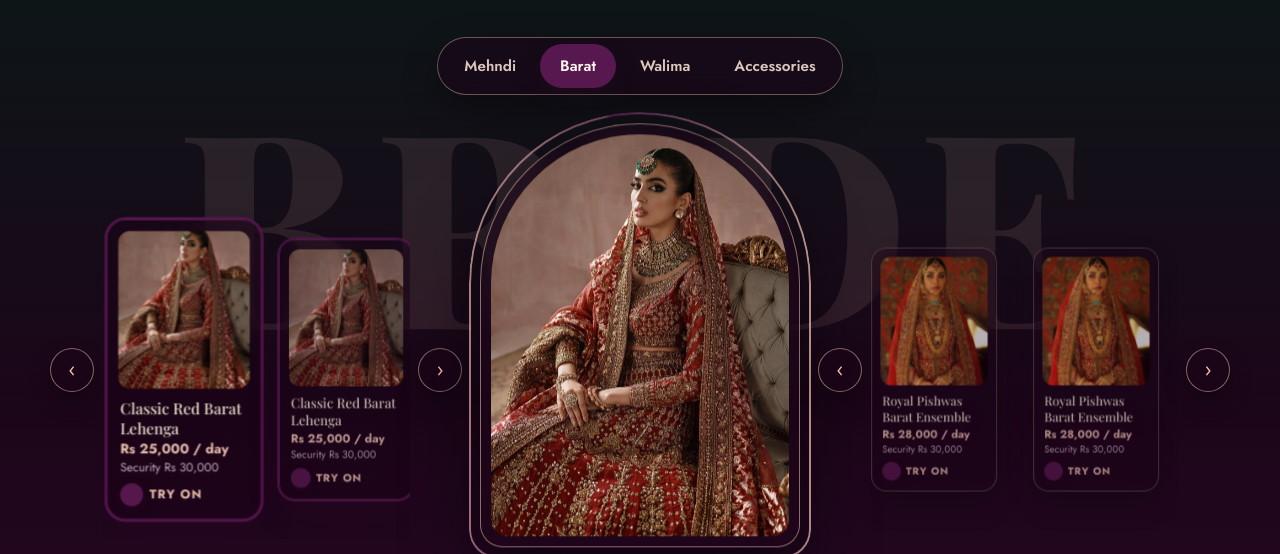
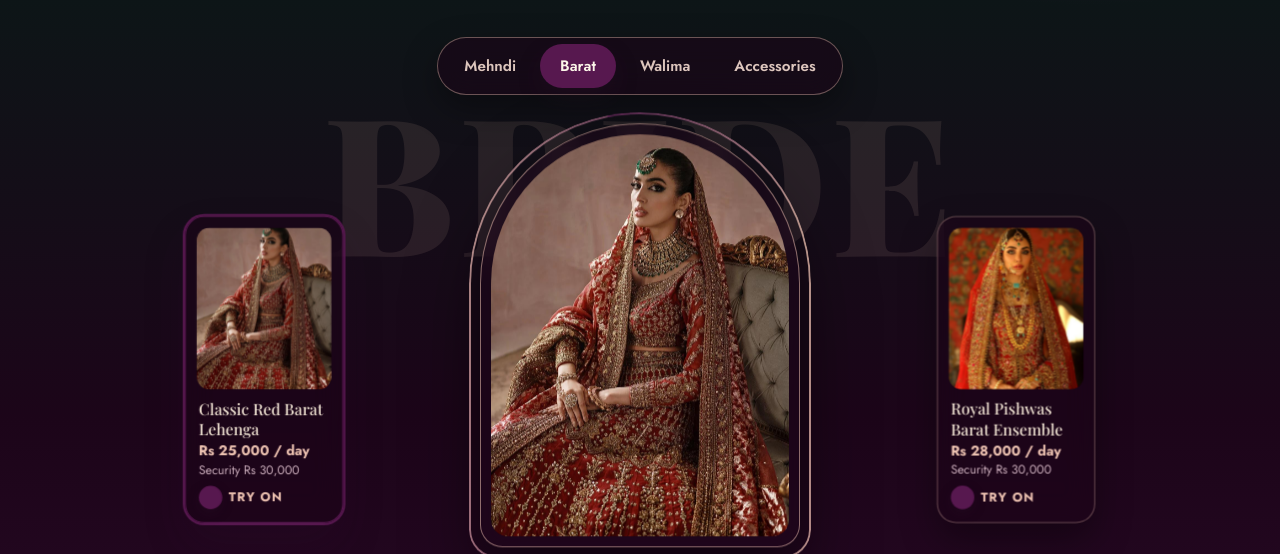
Before and after one commit to TalhaIslamJadoon/gul-glam-gul-poshak, a plain HTML site: page index.html in a window 1280 px wide. Shown: the part 6591-7145 px from the top of the page. Drawn offline with nearby package versions, Linux system fonts and the light colour scheme; a web font is replaced by a local one.

Commit message:
Add files via upload

```diff
--- a/index.html
+++ b/index.html
@@ -212,8 +212,8 @@
   .studio-sec .sec-head h2{color:#fdf6ec}
   .studio-sec .sec-head p{color:#ddc6bd}
   .studio-sec .kicker{color:var(--gold-bright)}
-  .studio{position:relative;max-width:1180px;margin:0 auto}
-  .studio-word{position:absolute;top:44px;left:50%;transform:translateX(-50%);font-family:"Playfair Display",serif;font-weight:800;font-size:clamp(6.5rem,23vw,17rem);line-height:1;letter-spacing:.04em;color:rgba(238,195,178,.08);pointer-events:none;user-select:none;z-index:0;white-space:nowrap}
+  .studio{position:relative;max-width:1180px;margin:0 auto;padding:0 16px}
+  .studio-word{position:absolute;top:44px;left:0;width:100%;text-align:center;font-family:"Playfair Display",serif;font-weight:800;font-size:clamp(3.6rem,15.5vw,12rem);line-height:1;letter-spacing:.02em;color:rgba(238,195,178,.08);pointer-events:none;user-select:none;z-index:0;white-space:nowrap}
   .studio-word em{font-style:normal;color:rgba(238,195,178,.08)}
   .studio-tabs{position:relative;z-index:5;display:flex;justify-content:center;margin-bottom:30px}
   .tabs-pill{display:inline-flex;gap:4px;flex-wrap:wrap;justify-content:center;background:rgba(28,5,25,.55);backdrop-filter:blur(16px);border:1px solid rgba(238,195,178,.4);box-shadow:0 14px 34px rgba(0,0,0,.35);border-radius:999px;padding:6px}
@@ -223,7 +223,7 @@
   .ttab.active.acc{background:linear-gradient(120deg,var(--maroon),var(--maroon-deep));color:#fdf3e3}
   .studio-stage{position:relative;z-index:2;display:grid;grid-template-columns:1fr auto 1fr;gap:18px;align-items:center}
   .rail{display:flex;align-items:center;gap:8px;min-width:0}
-  .rail-track{display:flex;gap:14px;overflow-x:auto;scroll-snap-type:x mandatory;padding:26px 8px;scrollbar-width:none;flex:1;min-width:0}
+  .rail-track{display:flex;gap:14px;overflow-x:auto;scroll-snap-type:x proximity;padding:26px 8px;scrollbar-width:none;flex:1;min-width:0}
   .rail-track::-webkit-scrollbar{display:none}
   .chev{flex:0 0 auto;width:44px;height:44px;min-height:44px;border-radius:50%;border:1px solid rgba(238,195,178,.5);background:rgba(28,5,25,.55);backdrop-filter:blur(12px);color:var(--gold-bright);font-size:1.25rem;line-height:1;cursor:pointer;box-shadow:0 10px 22px rgba(0,0,0,.3);transition:transform .3s,background .3s;display:flex;align-items:center;justify-content:center}
   .chev:hover{transform:scale(1.1);background:var(--plum)}
@@ -255,13 +255,27 @@
   .swatch:hover{transform:scale(1.18)}
   .swatch.active{box-shadow:0 0 0 2px var(--gold),0 4px 12px rgba(43,18,38,.3);transform:scale(1.14)}
   .bar-book{padding:11px 22px;min-height:46px;font-size:.95rem}
-  @media (max-width:960px){
+  /* Stacked studio (model on top, one rail strip under it) applies up to 1150px:
+     below that the 3-column stage squeezes each rail track under ~300px and the
+     cards render as half-clipped slivers with truncated text beside the model. */
+  @media (max-width:1150px){
     .studio-stage{grid-template-columns:1fr;gap:6px}
     .model-col{order:-1}
-    .rail{max-width:560px;margin:0 auto;width:100%}
+    .rail{max-width:640px;margin:0 auto;width:100%}
+    .rail-track{-webkit-mask-image:linear-gradient(90deg,transparent,#000 14px,#000 calc(100% - 14px),transparent);mask-image:linear-gradient(90deg,transparent,#000 14px,#000 calc(100% - 14px),transparent)}
     .studio-bar{border-radius:26px}
     .bar-price small{text-align:center}
   }
+  @media (max-width:560px){
+    .studio{padding:0 10px}
+    .tabs-pill{border-radius:24px;padding:5px}
+    .ttab{padding:9px 13px;font-size:.88rem}
+    .tcard{flex-basis:142px}
+  }
+  /* A rail holding a single unique item shows one centred card — no copies,
+     no chevrons, no drift (JS adds .static in renderTryOn). */
+  .rail.static .chev{display:none}
+  .rail.static .rail-track{justify-content:center;overflow-x:visible;-webkit-mask-image:none;mask-image:none}
 
   /* ---------- Fitting Room refinement: calm studio, one accent per category, crossfade ---------- */
   .studio{--acc:#57184f}
@@ -1635,10 +1649,17 @@
   function depthify(trackEl){
     if(reduced || !trackEl) return;
     var cards = trackEl.querySelectorAll('.tcard');
-    var mid = trackEl.scrollLeft + trackEl.clientWidth / 2;
+    /* Measure with viewport rects, not offsetLeft: offsetLeft is relative to the
+       nearest positioned ancestor (the whole studio), not the track, so the
+       right rail's cards were permanently misjudged as "far from centre" and
+       stayed shrunk + faded. Rect centres are transform-stable (scale is about
+       the centre), so this cannot feed back on itself. */
+    var tr = trackEl.getBoundingClientRect();
+    var mid = tr.left + tr.width / 2;
     cards.forEach(function(card){
-      var c = card.offsetLeft + card.offsetWidth / 2;
-      var d = Math.min(1, Math.abs(c - mid) / (trackEl.clientWidth * .62 + 1));
+      var b = card.getBoundingClientRect();
+      var c = b.left + b.width / 2;
+      var d = Math.min(1, Math.abs(c - mid) / (tr.width * .62 + 1));
       card.style.transform = 'scale(' + (1.07 - .22 * d).toFixed(3) + ')';
       card.style.opacity = (1 - .32 * d).toFixed(2);
     });
@@ -1700,9 +1721,15 @@
     var half = Math.ceil(items.length / 2);
     var lh = items.slice(0, half).map(tcardHTML).join('');
     var rh = items.slice(half).map(tcardHTML).join('');
-    /* Each rail carries 3 copies of its set so the slow orbit can wrap seamlessly */
-    railLeft.innerHTML = lh + lh + lh;
-    railRight.innerHTML = rh + rh + rh;
+    /* Each rail carries 3 copies of its set so the slow orbit can wrap seamlessly.
+       A side with a single unique item renders ONE centred card instead (static
+       rail): triple-copying one dress made the "next" card a half-clipped
+       duplicate sliver wedged against the model. */
+    var lCount = half, rCount = items.length - half;
+    railLeft.innerHTML = lCount <= 1 ? lh : lh + lh + lh;
+    railRight.innerHTML = rCount <= 1 ? rh : rh + rh + rh;
+    railLeft.parentElement.classList.toggle('static', lCount <= 1);
+    railRight.parentElement.classList.toggle('static', rCount <= 1);
     railLeft.scrollLeft = 0;
     requestAnimationFrame(function(){
       railRight.scrollLeft = railRight.scrollWidth / 3;
```
